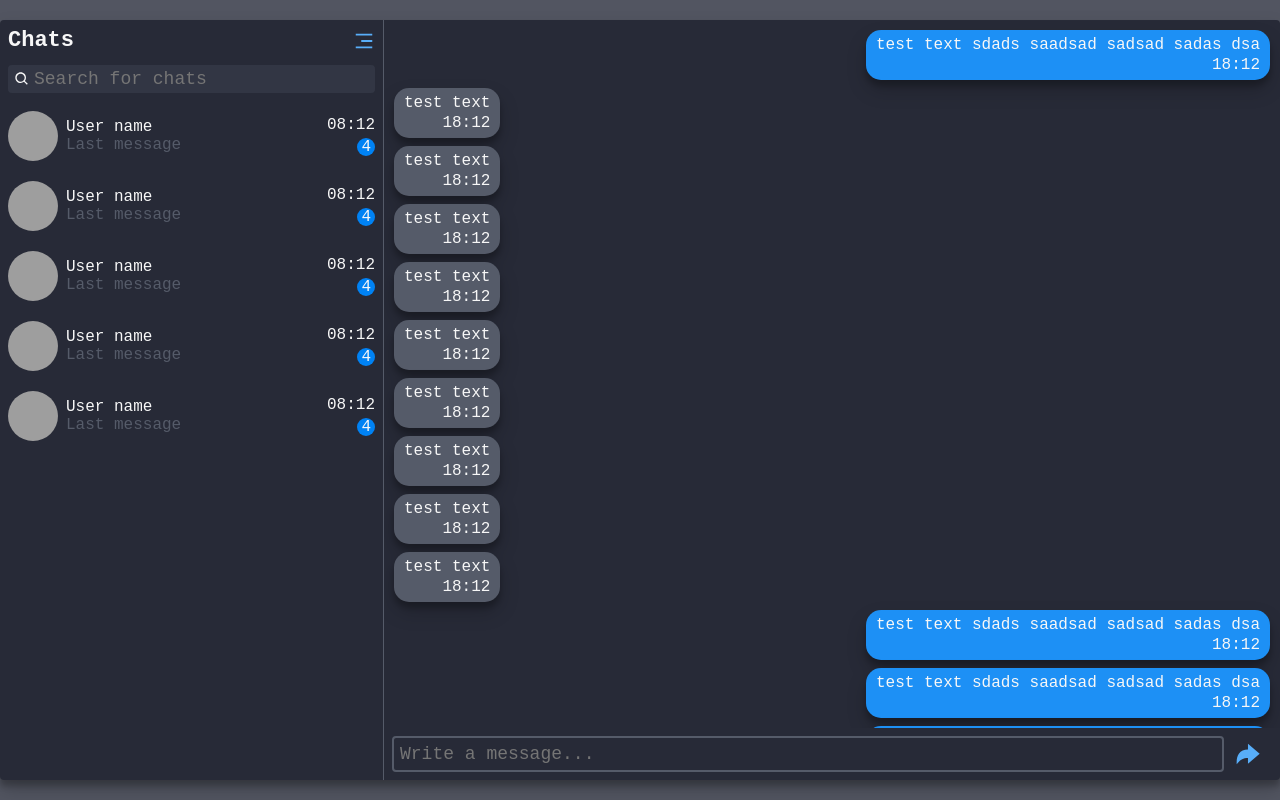
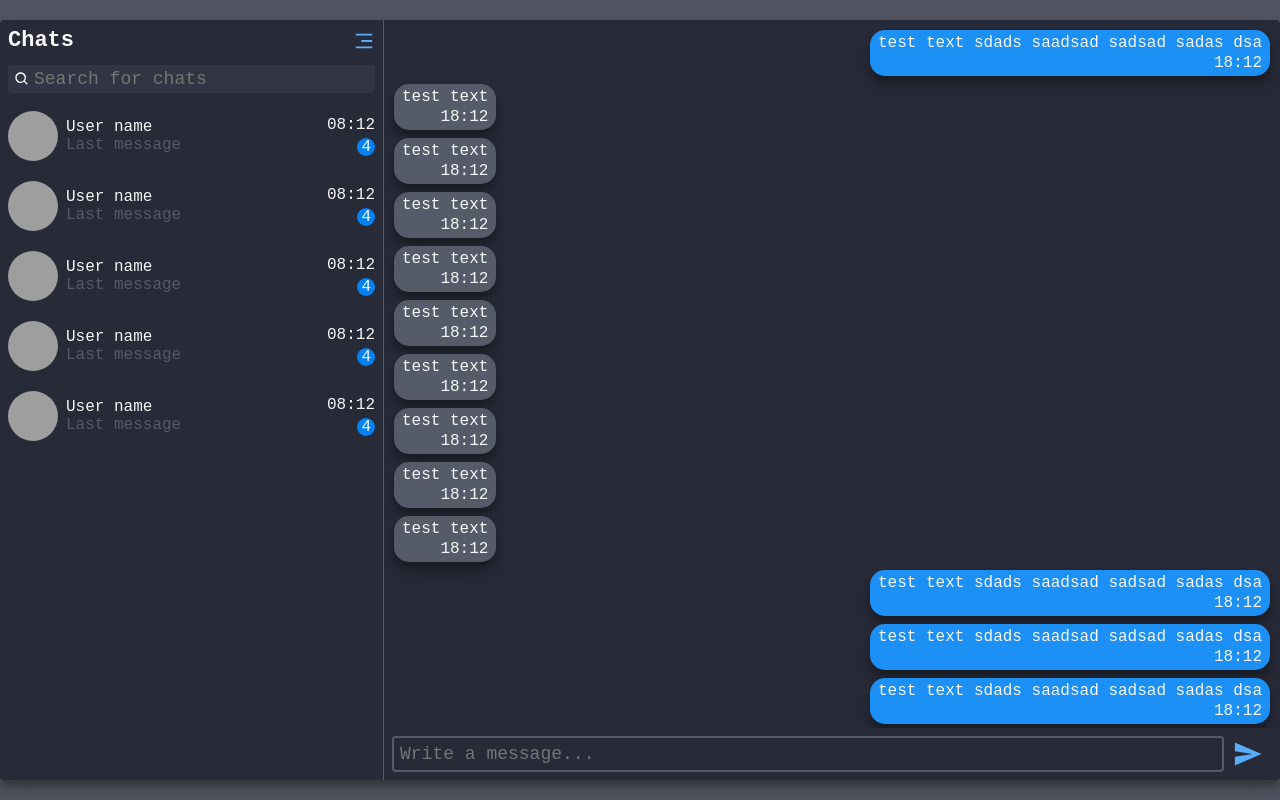
Before and after one commit to michaelDonchenko/advanced-chat-client, a React (Vite) app: page / in a window 1280 px wide. Built offline with nearby package versions, Linux system fonts and the light colour scheme; grey boxes are pictures that could not be loaded.

Commit message:
small styles fixes

```diff
--- a/src/components/messages/message.tsx
+++ b/src/components/messages/message.tsx
@@ -25,7 +25,7 @@ const StyledMessage = styled.div<{isMyMessage: boolean}>`
   width: fit-content;
   max-width: 500px;
   border-radius: 15px;
-  padding: 6px 10px;
+  padding: 4px 8px;
   background-color: ${({theme, isMyMessage}) => (isMyMessage ? theme.palette.primary.main : theme.palette.gray.main)};
   margin-bottom: 8px;
   margin-left: ${({isMyMessage}) => (isMyMessage ? 'auto' : '0')};
--- a/src/pages/app/index.tsx
+++ b/src/pages/app/index.tsx
@@ -3,7 +3,7 @@ import Messages from '@/components/messages'
 import SideBar from '@/components/side-bar'
 import React from 'react'
 import styled from 'styled-components'
-import {IoArrowRedoSharp} from 'react-icons/io5'
+import {IoSendSharp} from 'react-icons/io5'
 
 const App: React.FC = () => {
   return (
@@ -56,7 +56,7 @@ const InputContainer = styled.div`
   align-items: center;
 `
 
-const StyledIcon = styled(IoArrowRedoSharp)`
+const StyledIcon = styled(IoSendSharp)`
   fill: ${({theme}) => theme.palette.primary.light};
   width: 30px;
   height: 30px;
```
